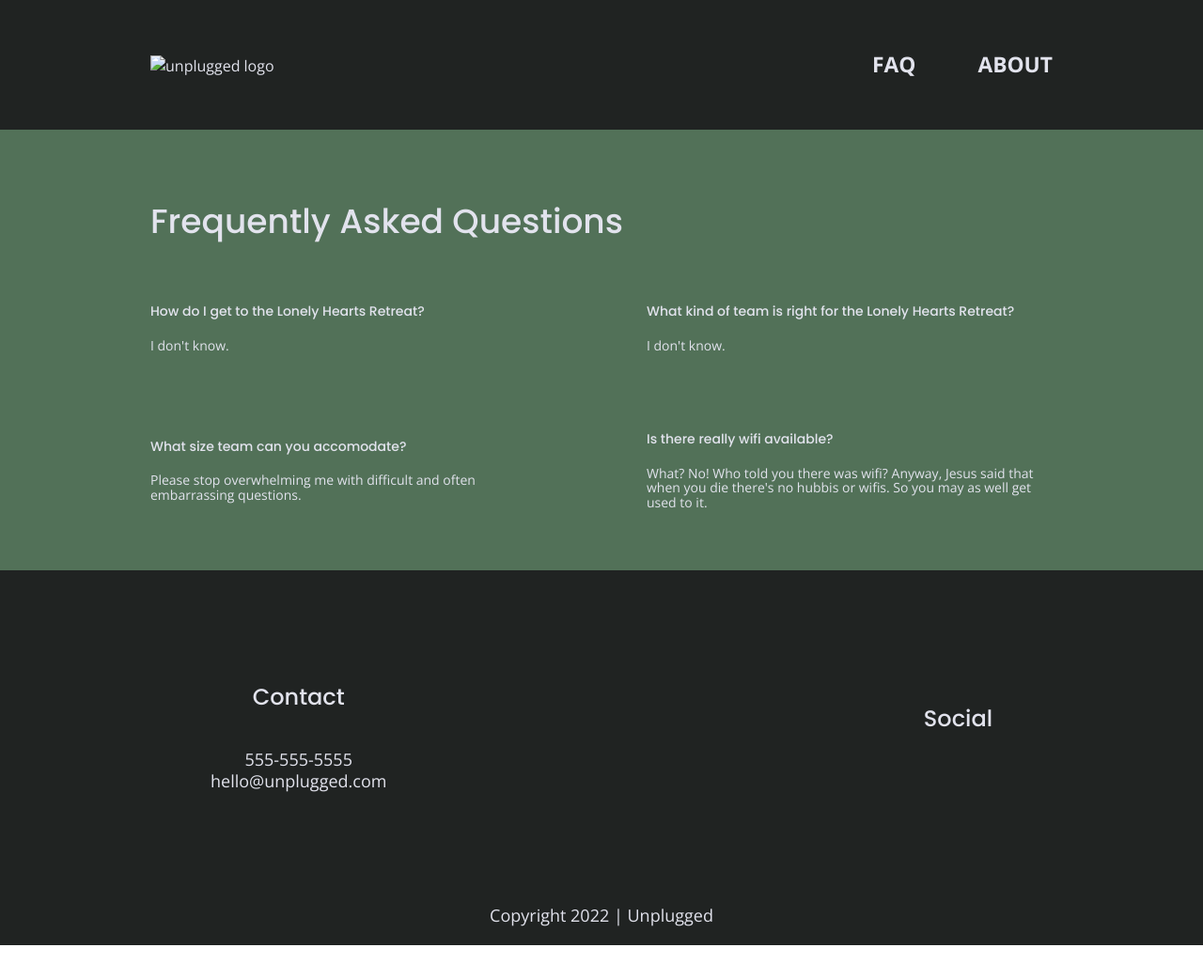
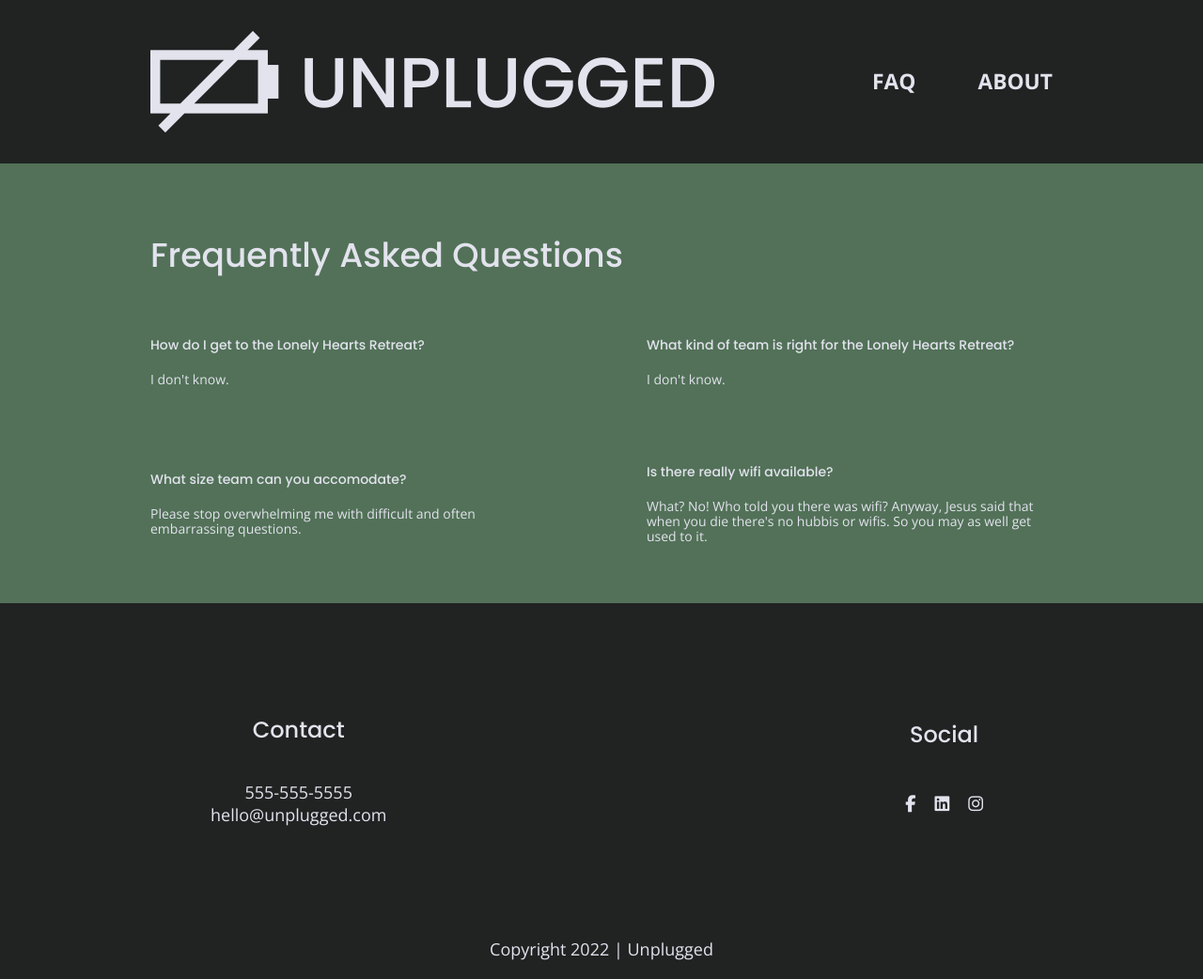
Before and after one commit to werdnamac/lonely-hearts, a website: page faq/index.html in a window 1280 px wide. Shown: the whole page at 94% size. Before the commit the page ends 1006 px from the top, so only its background shows below. Drawn offline with nearby package versions, Linux system fonts and the light colour scheme.

Commit message:
added social media icons

```diff
--- a/css/main.css
+++ b/css/main.css
@@ -701,6 +701,10 @@ footer .contact {
   margin-bottom: 0;
 }
 
+footer .social-icons p {
+  margin: 10px;
+}
+
 footer .copyright {
   width: 100%;
 }
--- a/faq/index.html
+++ b/faq/index.html
@@ -31,8 +31,8 @@
   <!-- Add your site or application content here -->
   <header>
     <div class="content-wrapper">
-      <a href="#">
-        <img src="" alt="unplugged logo">
+      <a href="../index.html">
+        <img src="../img/unpluggedlogo.png" alt="unplugged logo" target="_blank">
       </a>
       <div class="header-divider"></div>
       <nav>
@@ -84,14 +84,20 @@
         <div class="social">
           <h4>Social</h4>
           <div class="social-icons">
-            <p>
-              <a href="#" target="_blank"></a>
+            <p class="fontawesome-icon">
+              <i class="fab fa-facebook-f"></i>
+              <a href="https://www.facebook.com/SkullvalleyAfterWhistletown" target="_blank" alt="facebook icon">
+              </a>
             </p>
-            <p>
-              <a href="#" target="_blank"></a>
+            <p class="fontawesome-icon">
+              <i class="fab fa-linkedin"></i>
+              <a href="https://www.linkedin.com/in/bartleby-willard-6b5b90204/" target="_blank" alt="linkedin icon">
+              </a>
             </p>
-            <p>
-              <a href="#" target="_blank"></a>
+            <p class="fontawesome-icon">
+              <i class="fab fa-instagram"></i>
+              <a href="https://www.instagram.com/bartlebywillard/" target="_blank" alt="instagram icon">
+              </a>
             </p>
           </div>
         </div>
```
Also changed, not shown: about/index.html (+1 -1 lines), index.html (+15 -3 lines).
